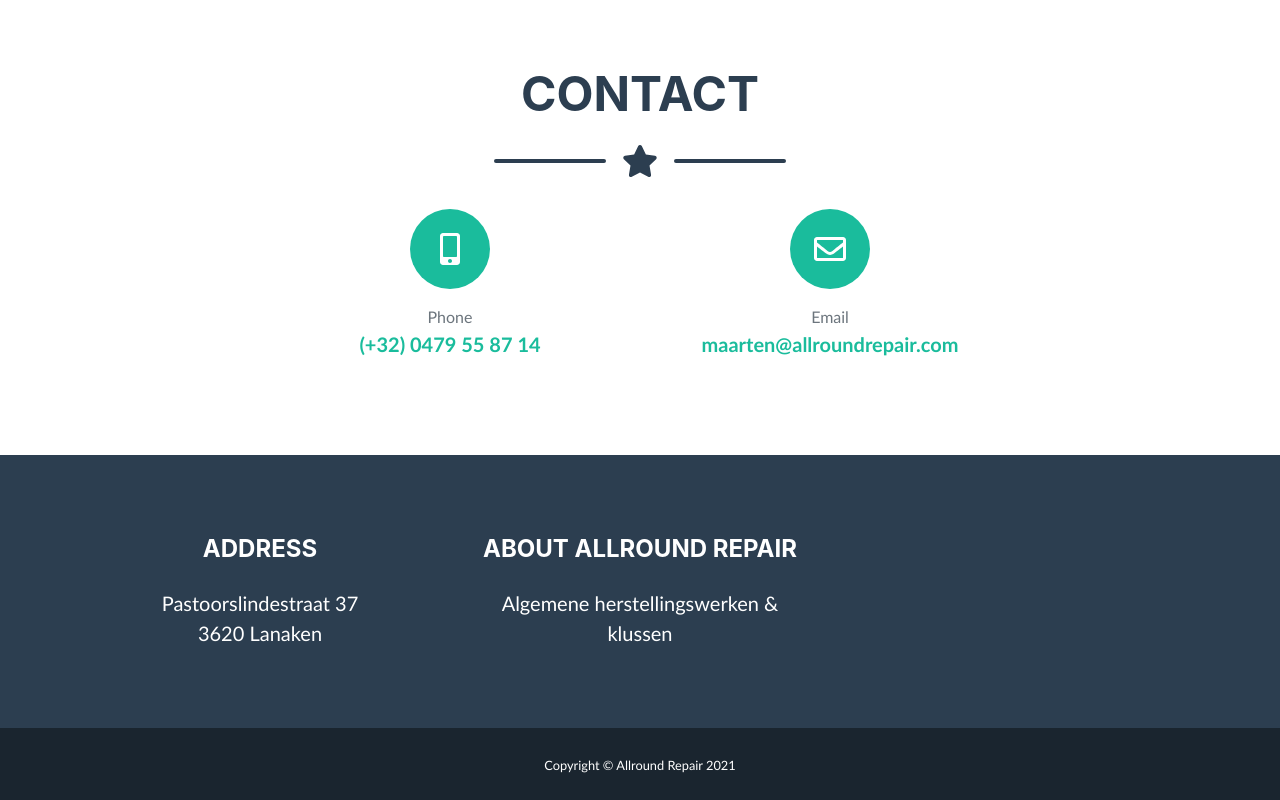
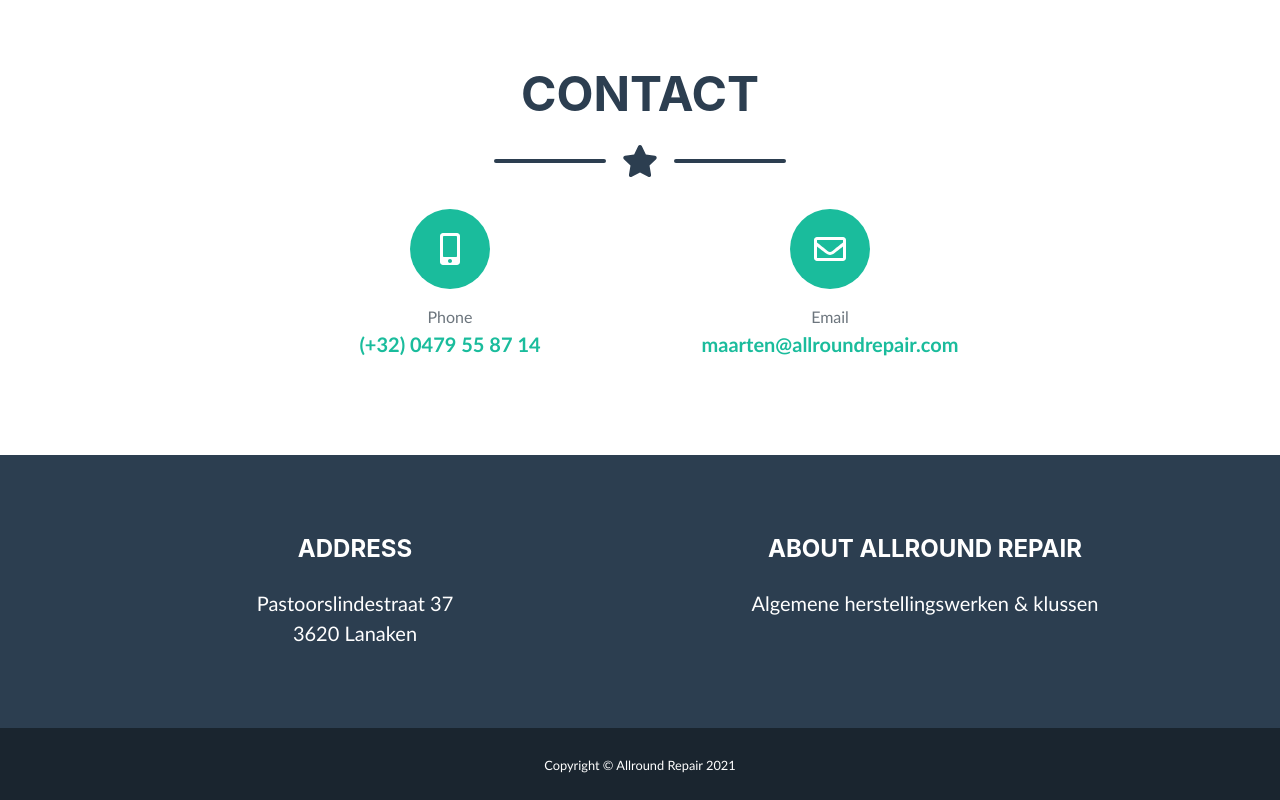
Before and after one commit to Allround-Repair/allround-repair.github.io, a plain HTML site: page index.html in a window 1280 px wide. Shown: the part 1697-2497 px from the top of the page. Drawn offline with nearby package versions, Linux system fonts and the light colour scheme; a web font is replaced by a local one.

Commit message:
Fix footer row being left aligned
Use the two remaining ones to fill the row

```diff
--- a/index.html
+++ b/index.html
@@ -175,7 +175,7 @@
         <div class="container">
             <div class="row">
                 <!-- Footer Location-->
-                <div class="col-lg-4 mb-5 mb-lg-0">
+                <div class="col-lg-6 mb-5 mb-lg-0">
                     <h4 class="mb-4">ADDRESS</h4>
                     <p class="pre-wrap lead mb-0">Pastoorslindestraat 37
 3620 Lanaken</p>
@@ -185,7 +185,7 @@
                         <h4 class="mb-4">AROUND THE WEB</h4><a class="btn btn-outline-light btn-social mx-1" href="https://www.facebook.com/StartBootstrap"><i class="fab fa-fw fa-facebook-f"></i></a><a class="btn btn-outline-light btn-social mx-1" href="https://www.twitter.com/sbootstrap"><i class="fab fa-fw fa-twitter"></i></a><a class="btn btn-outline-light btn-social mx-1" href="https://www.linkedin.com/in/startbootstrap"><i class="fab fa-fw fa-linkedin-in"></i></a><a class="btn btn-outline-light btn-social mx-1" href="https://www.dribble.com/startbootstrap"><i class="fab fa-fw fa-dribbble"></i></a>
                     </div>-->
                 <!-- Footer About Text-->
-                <div class="col-lg-4">
+                <div class="col-lg-6 mb-5 mb-lg-0">
                     <h4 class="mb-4">ABOUT ALLROUND REPAIR</h4>
                     <p class="pre-wrap lead mb-0">Algemene herstellingswerken & klussen</p>
                 </div>
```
